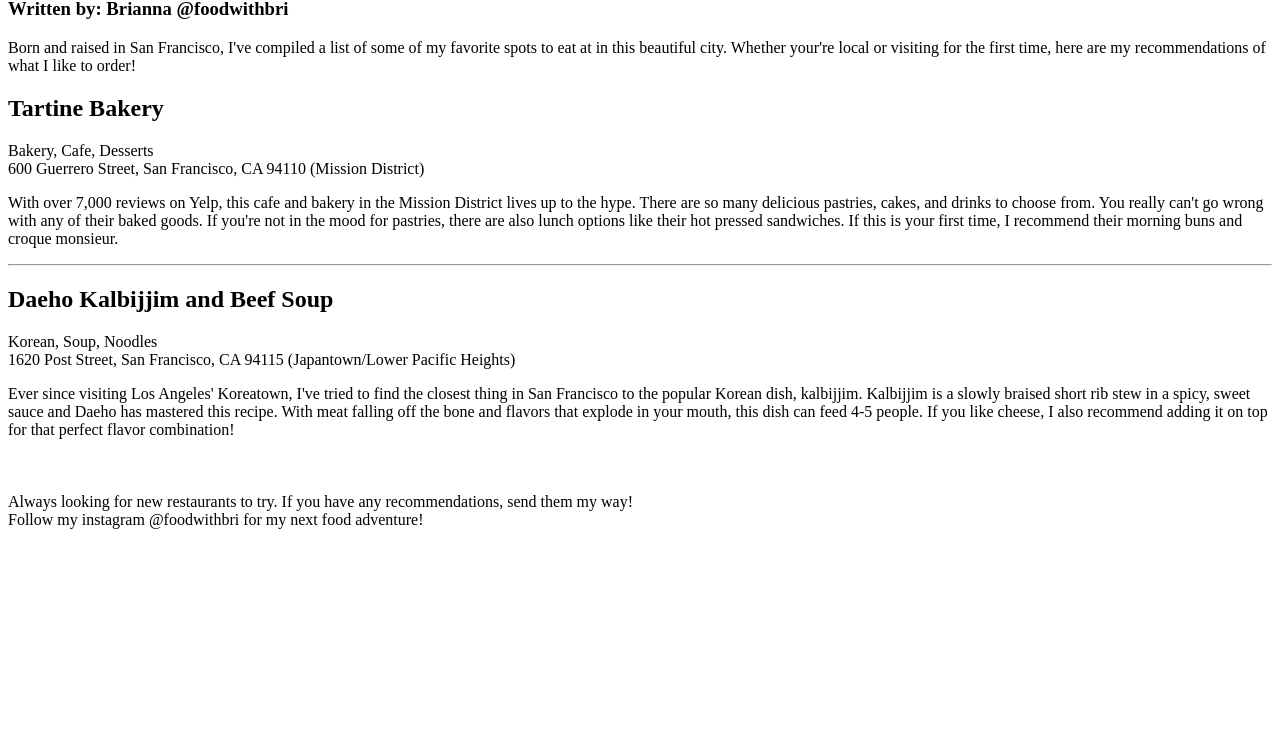
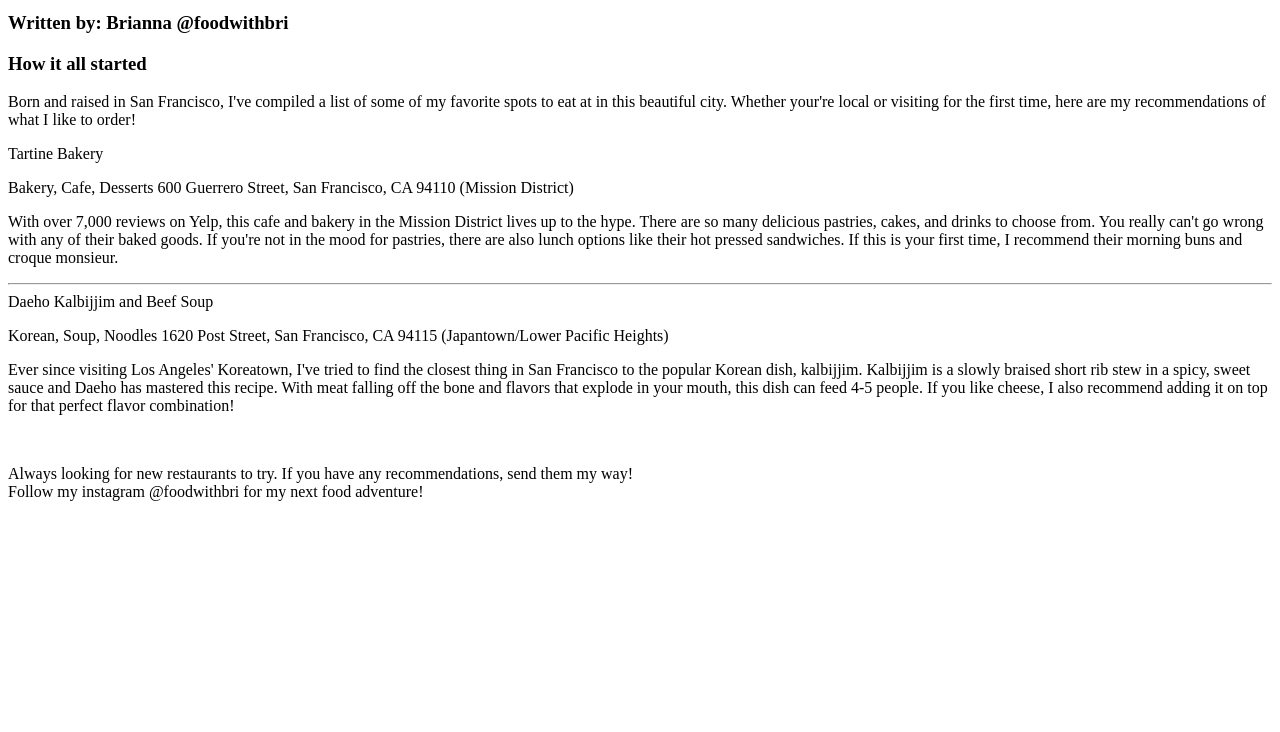
Before and after one commit to brijung/brijung.github.io, a plain HTML site: page index.html in a window 1280 px wide. Shown: the part 68-800 px from the top of the page. Drawn offline with Linux system fonts and the light colour scheme.

Commit message:
Update index.html

```diff
--- a/index.html
+++ b/index.html
@@ -1,9 +1,9 @@
-<!DOCTYPE>
+<!DOCTYPE html>
 <html lang="en">
 <head>
     <meta charset="utf-8">
     <title>My Favorite Places to Eat at in San Francisco</title>
-    <meta name="description" content="My Favorite Places to Eat at in San Francisco"
+    <meta name="description" content="My Favorite Places to Eat at in San Francisco">
 </head>
 
 <body>
@@ -11,23 +11,24 @@
 <section>
     <h3>Written by: Brianna @foodwithbri</h3>
 <article>
+<h3>How it all started</h3>
 <p>Born and raised in San Francisco, I've compiled a list of some of my favorite spots to eat at in this beautiful city. Whether your're local or visiting for the first time, here are my recommendations of what I like to order!</p>
     <!-- here is my first comment! -->
 </article>
 <article>
-<h2>Tartine Bakery</h2>
-<p>Bakery, Cafe, Desserts<br>
-    600 Guerrero Street, San Francisco, CA 94110 (Mission District)<br></p>
+Tartine Bakery
+    <p>Bakery, Cafe, Desserts
+        600 Guerrero Street, San Francisco, CA 94110 (Mission District)</p>
 <p>With over 7,000 reviews on Yelp, this cafe and bakery in the Mission District lives up to the hype. There are so many delicious pastries, cakes, and drinks to choose from. You really can't go wrong with any of their baked goods. If you're not in the mood for pastries, there are also lunch options like their hot pressed sandwiches. If this is your first time, I recommend their morning buns and croque monsieur.</p>
 </article>
 <hr>
 <article>
-<h2>Daeho Kalbijjim and Beef Soup</h2>
-<p>Korean, Soup, Noodles<br>
-    1620 Post Street, San Francisco, CA 94115 (Japantown/Lower Pacific Heights)<br></p>
+Daeho Kalbijjim and Beef Soup
+<p>Korean, Soup, Noodles
+1620 Post Street, San Francisco, CA 94115 (Japantown/Lower Pacific Heights)</p>
 <p>Ever since visiting Los Angeles' Koreatown, I've tried to find the closest thing in San Francisco to the popular Korean dish, kalbijjim. Kalbijjim is a slowly braised short rib stew in a spicy, sweet sauce and Daeho has mastered this recipe. With meat falling off the bone and flavors that explode in your mouth, this dish can feed 4-5 people. If you like cheese, I also recommend adding it on top for that perfect flavor combination!</p>
 </article>
-</section><br> <h2></h2>
+</section><br>
 <footer>
 <p>Always looking for new restaurants to try. If you have any recommendations, send them my way! <br>
 Follow my instagram @foodwithbri for my next food adventure!</p>
```
